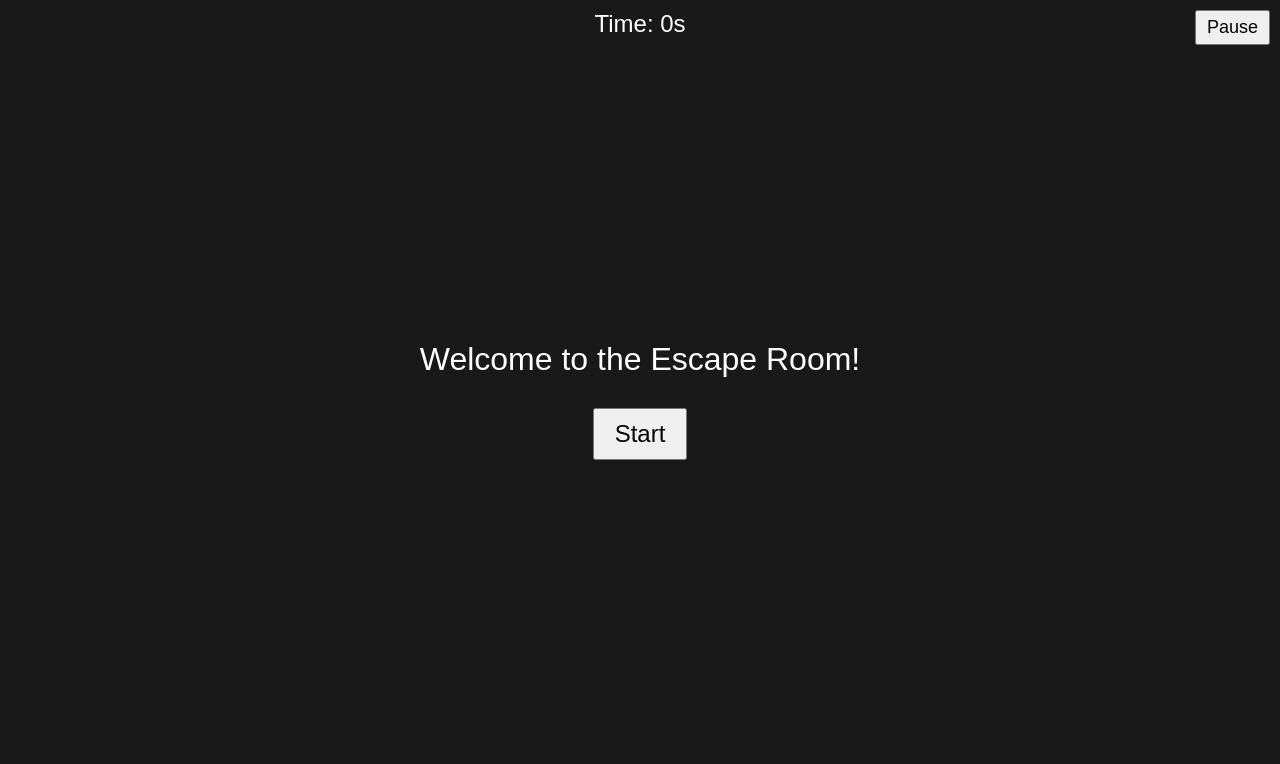
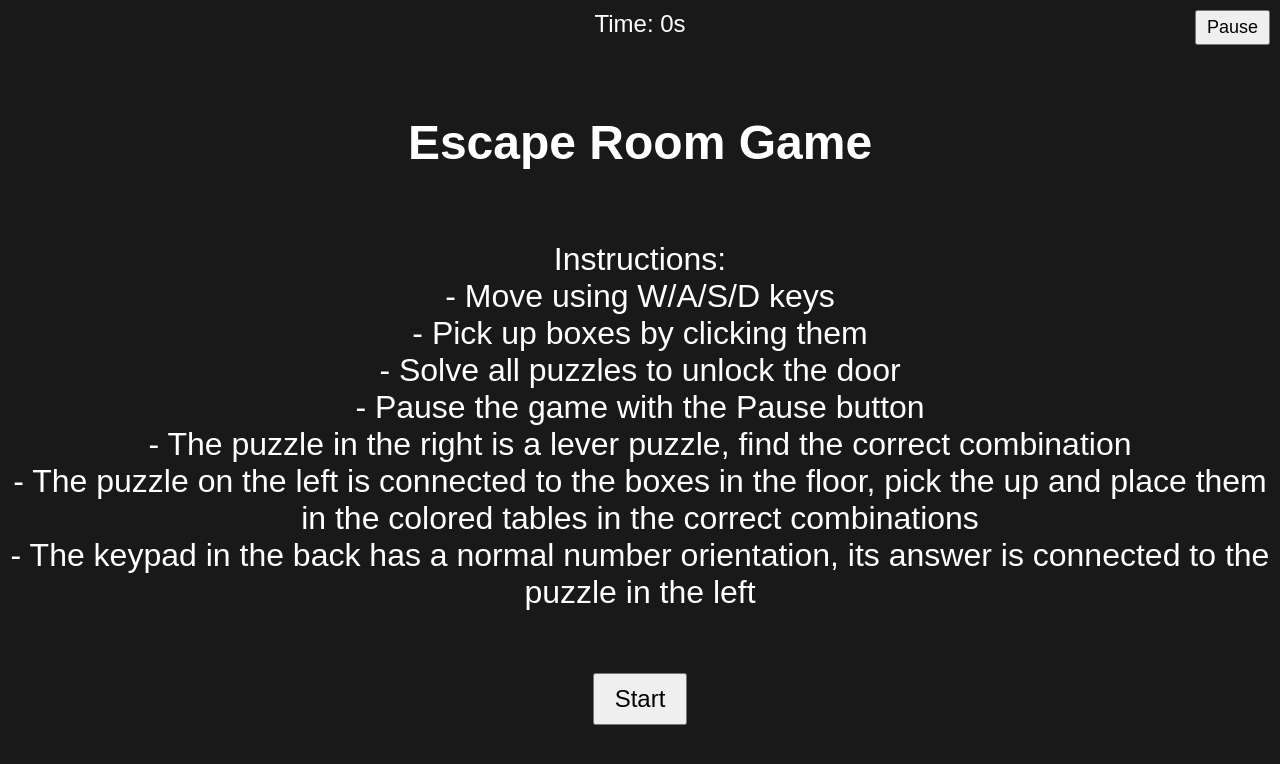
Before and after one commit to vgaste/Project2-CSCI310, a plain HTML site: page index.html in a window 1280 px wide. Drawn offline with nearby package versions, Linux system fonts and the light colour scheme.

Commit message:
Enhance start screen with game instructions
Added game instructions to the start screen.

```diff
--- a/index.html
+++ b/index.html
@@ -6,11 +6,21 @@
     <link rel="stylesheet" href="styles.css">
 </head>
 <body>
+    <div id="startScreen">
+    <h2>Escape Room Game</h2>
+    <p>
+        Instructions:<br>
+        - Move using W/A/S/D keys<br>
+        - Pick up boxes by clicking them<br>
+        - Solve all puzzles to unlock the door<br>
+        - Pause the game with the Pause button<br>
+        - The puzzle in the right is a lever puzzle, find the correct combination<br>
+        - The puzzle on the left is connected to the boxes in the floor, pick the up and place them in the colored tables in the correct combinations<br>
+        - The keypad in the back has a normal number orientation, its answer is connected to the puzzle in the left
+    </p>
+    <button id="startButton">Start</button>
+    </div>
 
-    <div id="startScreen">
-        <div>Welcome to the Escape Room!</div>
-        <button id="startButton">Start</button>
-    </div>
 
     <div id="timer">Time: 0s</div>
     <button id="pauseButton">Pause</button>
```
